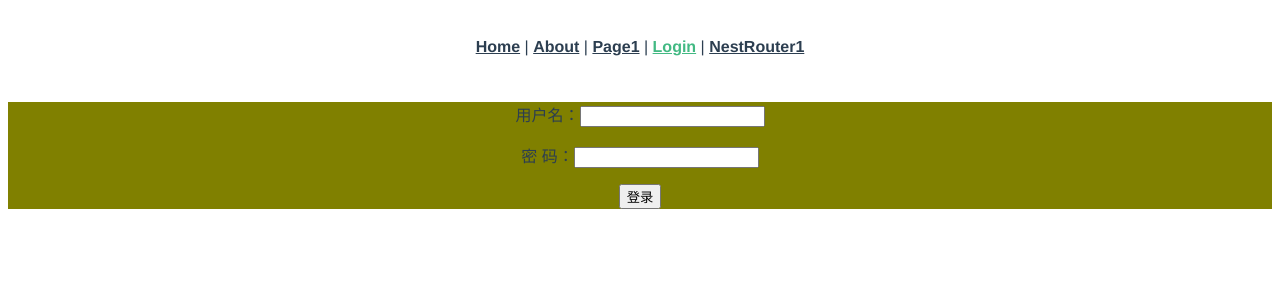
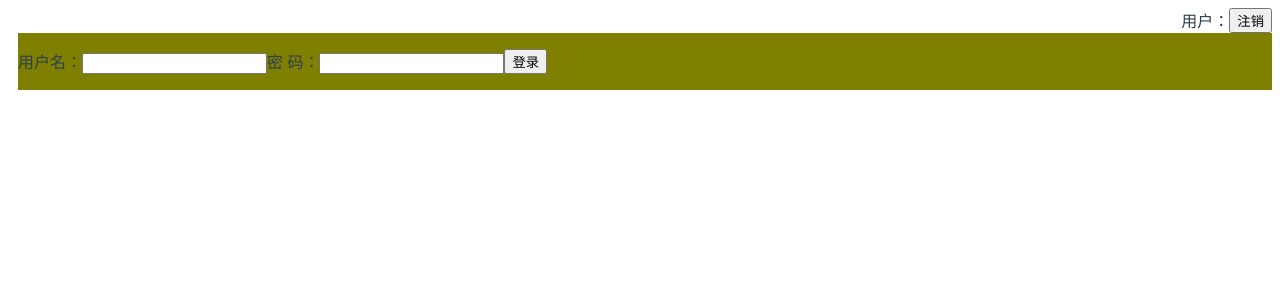
Before and after one commit to zhangliangAAA/vue-template, a Vue app: page /login in a window 1280 px wide. Shown: the top 300 px of the page. Built offline with nearby package versions, Linux system fonts and the light colour scheme.

Commit message:
add: 原生侧边栏

```diff
--- a/src/App.vue
+++ b/src/App.vue
@@ -1,20 +1,34 @@
 <template>
   <div id="app">
-    <div id="nav">
+    <!-- <div id="nav">
       <router-link to="/home">Home</router-link> |
       <router-link to="/about">About</router-link> |
       <router-link to="/page1">Page1</router-link> |
       <router-link to="/login">Login</router-link> |
       <router-link to="/nestRouter/child1">NestRouter1</router-link>
+    </div> -->
+    <div class="content">
+      <div class="side">
+        <Sidebar></Sidebar>
+      </div>
+      <div class="main">
+        <Header></Header>
+        <router-view />
+      </div>
     </div>
-    <router-view />
   </div>
 </template>
 
 <script>
 import { hanleRoutes } from "@/utils/permission";
 import { mapGetters } from "vuex";
+import Sidebar from "@/views/Sidebar/OriginSidebar.vue";
+import Header from "@/views/Header";
 export default {
+  components: {
+    Sidebar,
+    Header
+  },
   data() {
     return {};
   },
@@ -34,25 +48,23 @@ export default {
 };
 </script>
 
-<style>
+<style lang="scss">
 #app {
   font-family: Avenir, Helvetica, Arial, sans-serif;
   -webkit-font-smoothing: antialiased;
   -moz-osx-font-smoothing: grayscale;
   text-align: center;
   color: #2c3e50;
-}
-
-#nav {
-  padding: 30px;
-}
-
-#nav a {
-  font-weight: bold;
-  color: #2c3e50;
-}
-
-#nav a.router-link-exact-active {
-  color: #42b983;
+  height: 100vh;
+  .content {
+    height: 100%;
+    display: flex;
+    .side {
+      margin-right: 10px;
+    }
+    .main {
+      flex: 1;
+    }
+  }
 }
 </style>
--- a/src/router/routesMap.js
+++ b/src/router/routesMap.js
@@ -3,5 +3,6 @@ export default {
   about: () => import("@/views/About.vue"),
   page1: () => import("@/views/Page1.vue"),
   nestRouter: () => import("@/views/NestRouter"),
-  child1: () => import("@/views/NestRouter/Child/Child1.vue")
+  child1: () => import("@/views/NestRouter/Child/Child1.vue"),
+  child2: () => import("@/views/NestRouter/Child/Child2.vue")
 };
--- a/src/store/moudles/user.js
+++ b/src/store/moudles/user.js
@@ -21,6 +21,7 @@ const user = {
     CLEAR_USER_INFO: state => {
       state.isLogin = false;
       state.userId = null;
+      state.userName = null;
       state.authTree = null;
     }
   },
@@ -48,6 +49,7 @@ const user = {
     logOut({ commit }) {
       localStorage.clear();
       commit("CLEAR_USER_INFO");
+      location.href = "/";
     }
   },
 
--- /dev/null
+++ b/src/views/Header/index.vue
@@ -0,0 +1,34 @@
+<template>
+  <div class="header">
+    <Header>
+      <span>用户：{{ userName }}</span>
+      <button @click="logOut">注销</button>
+    </Header>
+  </div>
+</template>
+
+<script>
+import { mapGetters, mapActions } from "vuex";
+
+export default {
+  name: "Home",
+  components: {},
+  data() {
+    return {};
+  },
+  computed: {
+    ...mapGetters(["userName"])
+  },
+  methods: {
+    ...mapActions(["logOut"])
+  }
+};
+</script>
+<style lang="scss">
+.header {
+  header {
+    display: flex;
+    justify-content: flex-end;
+  }
+}
+</style>
--- /dev/null
+++ b/src/views/NestRouter/Child/Child2.vue
@@ -0,0 +1,5 @@
+<template>
+  <div class="child">
+    <p>嵌套的子路由-child2</p>
+  </div>
+</template>
--- /dev/null
+++ b/src/views/Sidebar/OriginSidebar.vue
@@ -0,0 +1,43 @@
+<template>
+  <div class="sidebar">
+    <div class="content">
+      <div v-for="rt in resRoutes" :key="rt.path" class="sidebarItem">
+        <SidebarItem v-if="!rt.children" :rt="rt"></SidebarItem>
+        <div v-else>
+          <h4>{{ rt.name }}</h4>
+          <OriginSidebar :routes="rt.children"></OriginSidebar>
+        </div>
+      </div>
+    </div>
+  </div>
+</template>
+
+<script>
+import { mapGetters } from "vuex";
+import SidebarItem from "./SidebarItem";
+export default {
+  name: "OriginSidebar",
+  components: { SidebarItem },
+  props: ["routes"],
+  data() {
+    return {};
+  },
+  computed: {
+    ...mapGetters(["authTree"]),
+    resRoutes() {
+      return this.routes || this.authTree;
+    }
+  },
+  methods: {}
+};
+</script>
+<style lang="scss">
+.sidebar {
+  background-color: gray;
+  height: 100%;
+  .content {
+    display: flex;
+    flex-direction: column;
+  }
+}
+</style>
--- /dev/null
+++ b/src/views/Sidebar/SidebarItem.vue
@@ -0,0 +1,21 @@
+<template>
+  <div class="sidebarItem">
+    <router-link :to="rt.path">{{ rt.name }}</router-link>
+  </div>
+</template>
+
+<script>
+export default {
+  name: "SidebarItem",
+  components: {},
+  props: ["rt"],
+  data() {
+    return {};
+  },
+  methods: {}
+};
+</script>
+<style lang="scss">
+.sidebarItem {
+}
+</style>
--- a/vue.config.js
+++ b/vue.config.js
@@ -63,6 +63,11 @@ module.exports = {
                     path: "/nestRouter/child1",
                     name: "Child1",
                     component: "child1"
+                  },
+                  {
+                    path: "/nestRouter/child2",
+                    name: "Child2",
+                    component: "child2"
                   }
                 ]
               }
```
